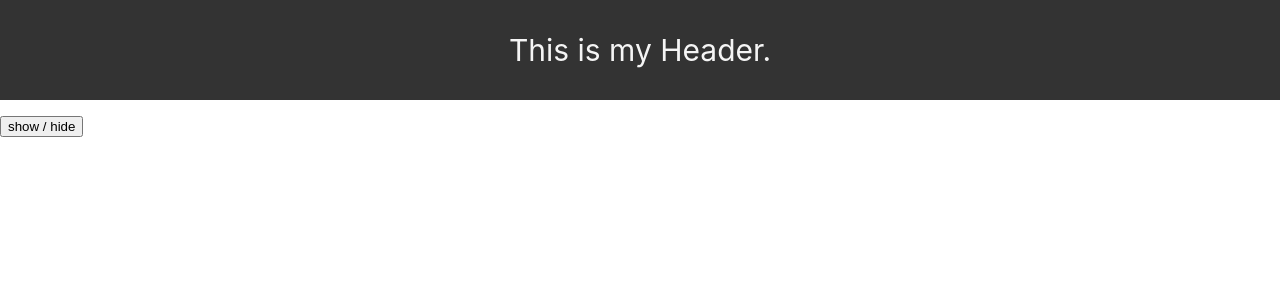
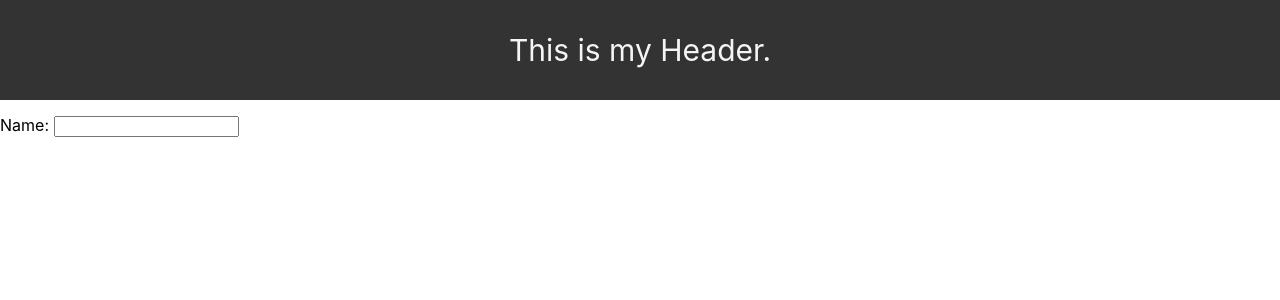
Before and after one commit to agwadan/React-Exercise, a React (Create React App) app: page / in a window 1280 px wide. Shown: the top 300 px of the page. Built offline with nearby package versions, Linux system fonts and the light colour scheme; the HTML template or start-up script is replaced by a standard one.

Commit message:
Revision 06:24:00 - Initiated Forms

```diff
--- a/src/App.js
+++ b/src/App.js
@@ -4,7 +4,7 @@ import React from 'react';
 import './index.css';
 import './App.css';
 import Header from './components/Header.jsx';
-import ShowHide from './components/3-conditionalRendering/ShowHide';
+import ControlledInputs from './components/4-forms/ControlledInputs';
 
 //import styles from './App.module.css'; //----------------------------------------------------- Styling for the app.
 class App extends React.Component {
@@ -14,7 +14,7 @@ class App extends React.Component {
     return (
       <div className='container'>
         <Header />
-        <ShowHide />
+        <ControlledInputs />
       </div>
 
     );
--- /dev/null
+++ b/src/components/4-forms/ControlledInputs.jsx
@@ -0,0 +1,16 @@
+import React, { useState } from 'react';
+
+export default function ControlledInputs() {
+  return (
+    <div>
+      <article>
+        <form className='form'>
+          <div className='form-control'>
+            <label htmlFor='firstName'>Name: </label>
+            <input type='text' id='firstName' name='firstName' />
+          </div>
+        </form>
+      </article>
+    </div>
+  )
+}
```
